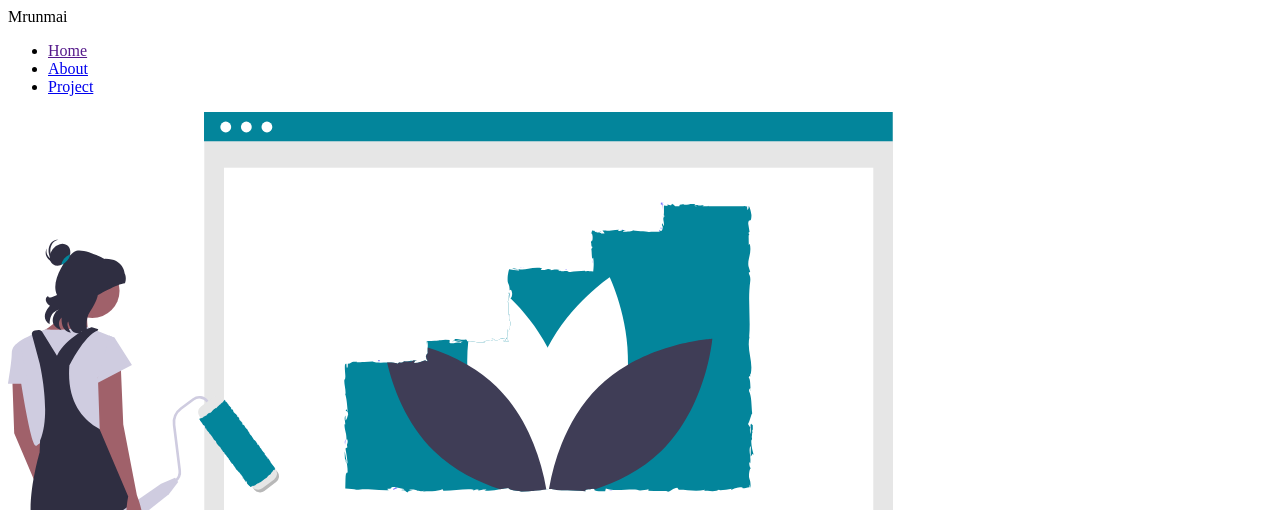
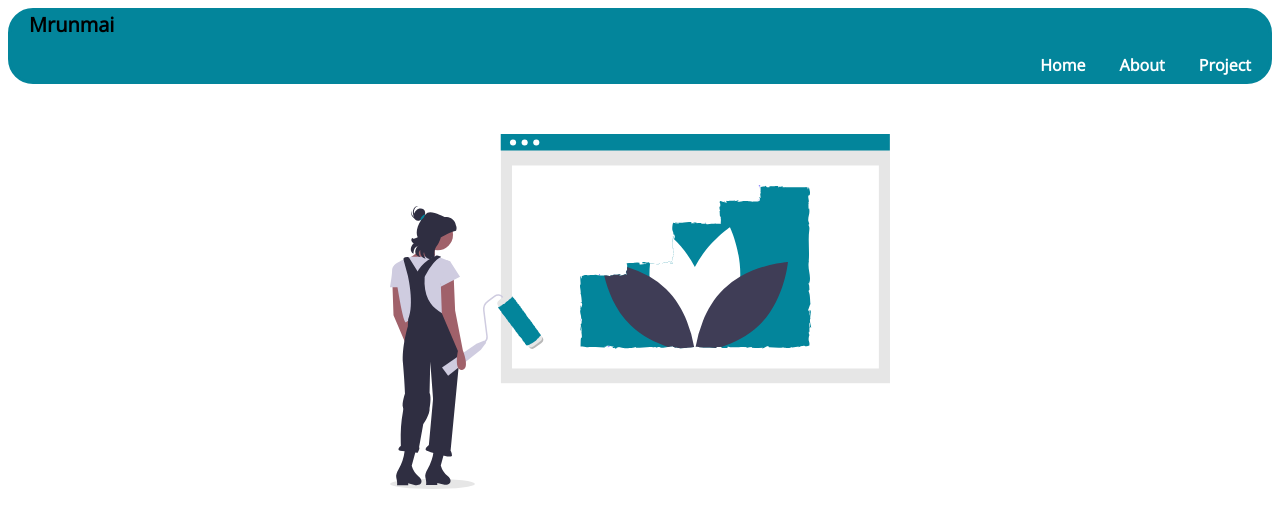
Before and after one commit to Mrunmai2005/Session1, a plain HTML site: page index.html in a window 1280 px wide. Shown: the top 510 px of the page. Drawn offline with nearby package versions, Linux system fonts and the light colour scheme.

Commit message:
Update index.html

```diff
--- a/index.html
+++ b/index.html
@@ -7,7 +7,7 @@
     <title>Portfolio Website</title>
 </head>
 
-<link rel="stylesheet" href="index.css">
+<link rel="stylesheet" href="session1.css">
 <body>
 
 <nav id="navigation">
```
